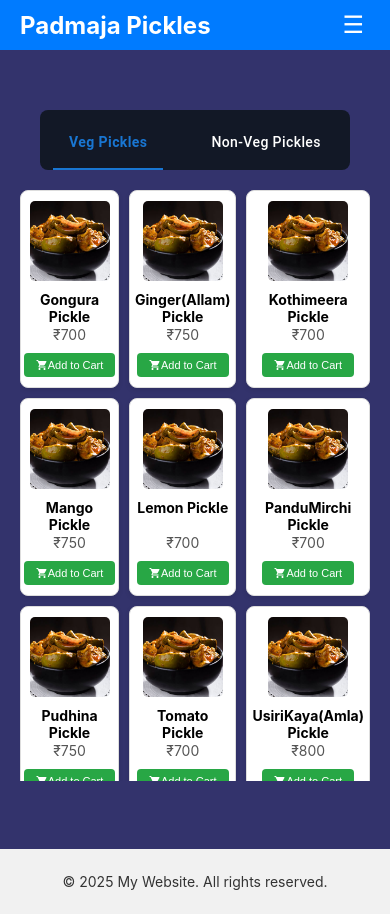
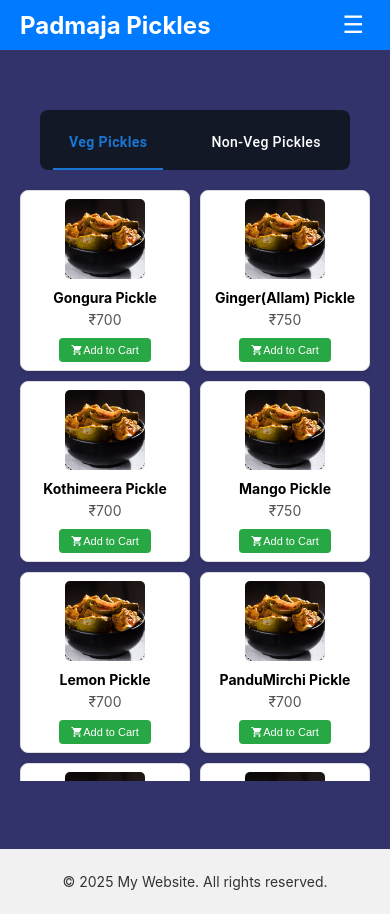
Before and after one commit to Harish-Pulapa-7036/Pickle_delivery, a React (Create React App) app: page / in a window 390 px wide. Built offline with nearby package versions, Linux system fonts and the light colour scheme; sample sign-in values are in the browser's storage.

Commit message:
pickleList css

```diff
--- a/src/pages/PickleList.css
+++ b/src/pages/PickleList.css
@@ -1,11 +1,13 @@
 .pickle-list-container {
     display: grid;
     gap: 10px;
-    grid-template-columns: repeat(auto-fit, minmax(150px, 1fr));
+    grid-template-columns: repeat('auto-fill', minmax(130px, 1fr));
     max-width: 100%;
 }
 
 .pickle-card {
+    width: 100%;                    /* Take full width of the grid cell */
+    box-sizing: border-box;         /* Ensure padding doesn't affect width */
     border: 1px solid #ddd;
     border-radius: 8px;
     padding: 10px;
@@ -15,27 +17,27 @@
     display: flex;
     flex-direction: column;
     align-items: center;
+    justify-content: space-between; /* Ensure consistent spacing */
 }
 
 .pickle-image {
     width: 100px;
+    height: 100px;                   /* Add fixed height to ensure images don't stretch */
     object-fit: cover;
     border-radius: 5px;
 }
 
 .pickle-name {
-    margin: 10px  5px;
+    margin: 10px 0 5px;
     font-size: 14px;
     font-weight: bold;
     color: black;
-    height: 20px;
 }
 
 .pickle-price {
     margin: 0 0 10px;
     color: #555;
     font-size: 14px;
-    margin-top: 5px;
 }
 
 .add-to-cart-btn {
@@ -51,19 +53,20 @@
     align-items: center;
 }
 
-
-/* Mobile - 2 cards per row */
+/* Mobile - 3 cards per row */
 @media (max-width: 600px) {
     .pickle-list-container {
-        grid-template-columns: repeat(3, 1fr);
+        grid-template-columns: repeat(2, 1fr);
     }
-    .pickle-card{
-    max-width: 130px;
-    border: 1px solid #ddd;
-    border-radius: 8px;
-    padding: 10px 0px;
+
+    .pickle-card {
+        padding: 8px;                /* Slightly reduce padding for smaller screens */
+        width: 100%;                  /* Full width in each grid column */
+        box-sizing: border-box;
     }
+
     .pickle-image {
         width: 80px;
+        height: 80px;                 /* Maintain image aspect ratio */
     }
 }
```
